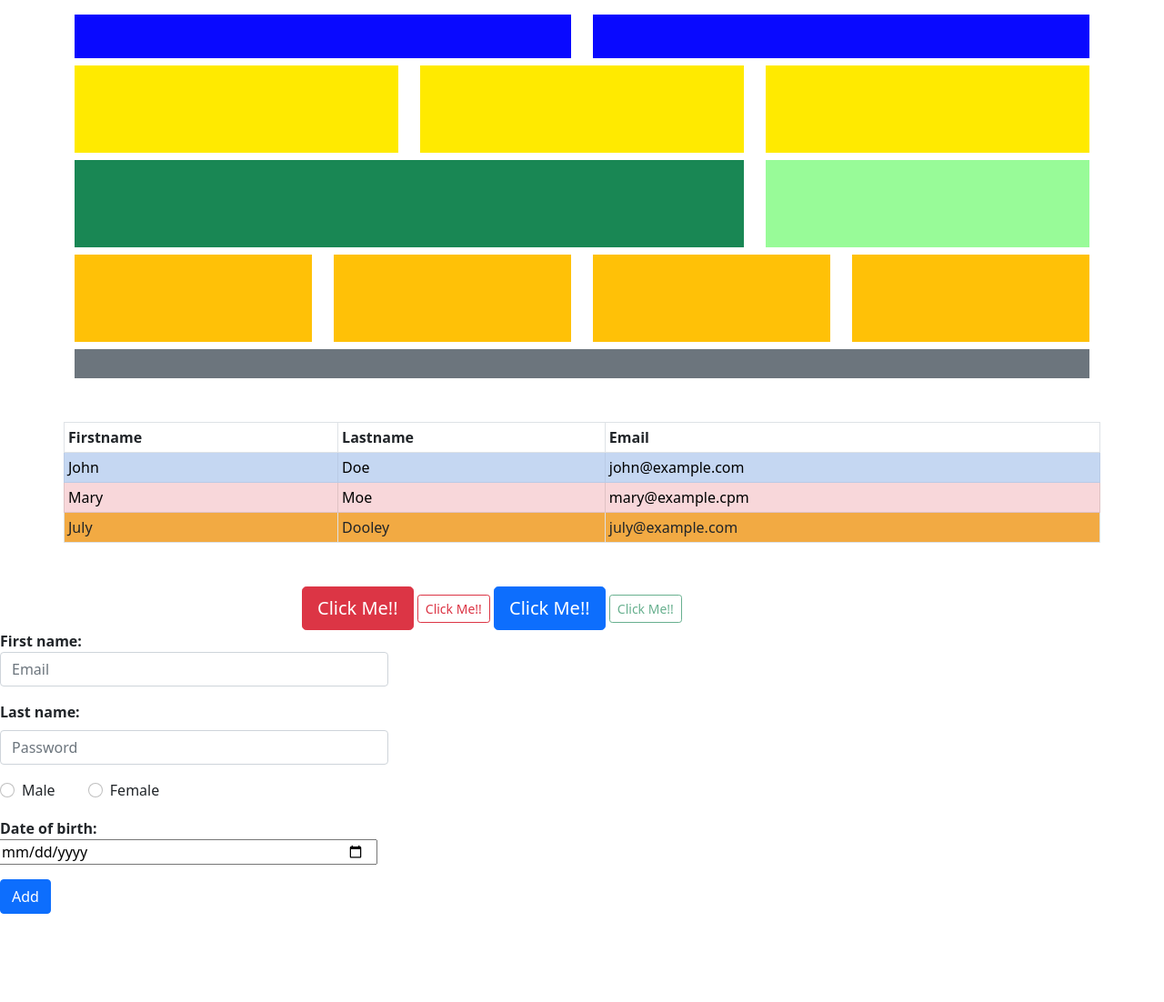
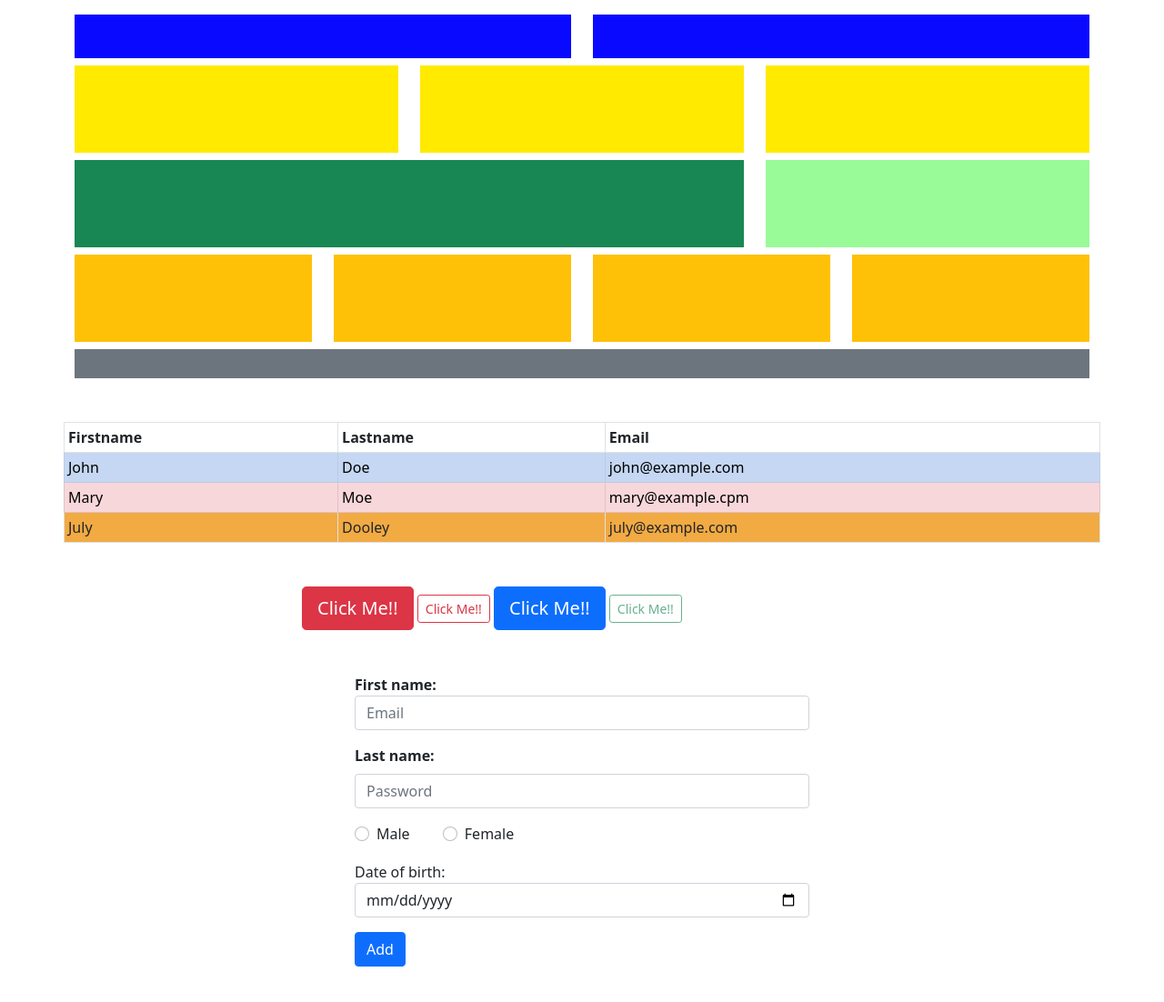
Before and after one commit to UtsavGohel/AUI-tutorial-1, a plain HTML site: page index.html in a window 1280 px wide. Shown: the whole page at 91% size. Before the commit the page ends 1005 px from the top, so only its background shows below. Drawn offline with nearby package versions, Linux system fonts and the light colour scheme.

Commit message:
changes in form

```diff
--- a/index.html
+++ b/index.html
@@ -11,7 +11,7 @@
         integrity="sha384-MrcW6ZMFYlzcLA8Nl+NtUVF0sA7MsXsP1UyJoMp4YLEuNSfAP+JcXn/tWtIaxVXM"
         crossorigin="anonymous"></script>
     <link rel="stylesheet" href="style.css">
-    <title>Document</title>
+    <title>Tutorial-1</title>
 
 </head>
 
@@ -108,27 +108,19 @@
         <button type="button" class="btn btn-outline-success btn-sm disabled">Click Me!!</button>
     </div>
 
-    <!DOCTYPE html>
 
-    <html>
 
-    <head>
 
-        <meta charset="UTF-8">
-
-    </head>
-
-    <body>
-        <form>
-            <div class="mb-3 col-md-4 col-md-offset-4 ">
+    <form class="form">
+        <div class="mb-3 mt-5 col-md-12 ">
             <label class="fw-bold font-weight-bold" for="inputEmail">First name:</label>
             <input type="email" class="form-control" id="inputEmail" placeholder="Email">
         </div>
-            <div class="mb-3 col-md-4 col-md-offset-4 ">
+        <div class="mb-3 col-md-12 ">
             <label class="fw-bold form-label" for="inputPassword">Last name:</label>
             <input type="password" class="form-control" id="inputPassword" placeholder="Password">
         </div>
-            <div class="row mb-3 col-md-4 col-md-offset-4 ">
+        <div class="row mb-3 col-md-12 ">
             <div class="col-12">
                 <div class="form-check form-check-inline">
                     <input type="radio" class="form-check-input" name="gender" id="radioMale">
@@ -140,21 +132,12 @@
                 </div>
             </div>
         </div>
-            <div class="row mb-3 fw-bold col-md-4 col-md-offset-4 ">
-
-                <label for="birth_date">Date of birth:</label>
-
-                <input type="date" name="birth_date" id="birth_date" />
-
+        <div class="form-group">
+            <label for="example-date-input" class="">Date of birth:</label>
+            <input class="form-control mb-3" type="date" value="" id="example-date-input">
         </div>
-            <button type="submit" class="btn btn-primary">Add</button>
+        <button type="submit" class="btn btn-primary mb-5">Add</button>
     </form>
-
 </body>
 
 </html>
-
-
-</body>
-
-</html>
--- a/style.css
+++ b/style.css
@@ -13,3 +13,13 @@
 .bg-orange{
     background-color:#ffb347;
 }
+.form {
+    width: 500px;
+    height: 100px;
+    position: absolute;
+    /* top:0; */
+    /* bottom: 0; */
+    left: 0;
+    right: 0;
+    margin: auto;
+}
```
Lines whose indentation alone changed are shown as unchanged.
